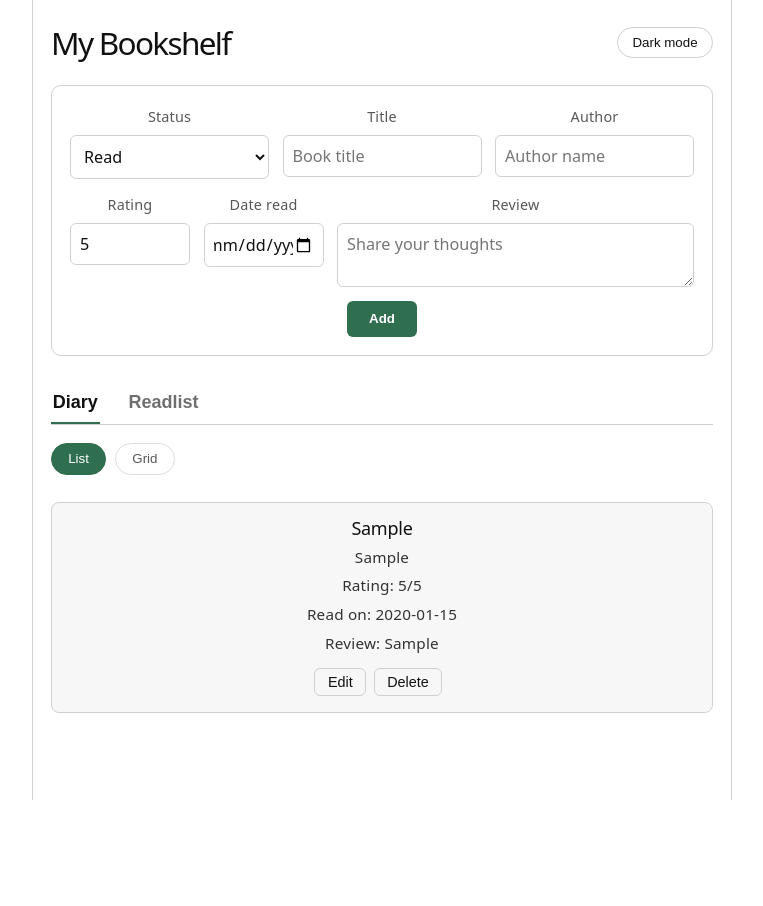
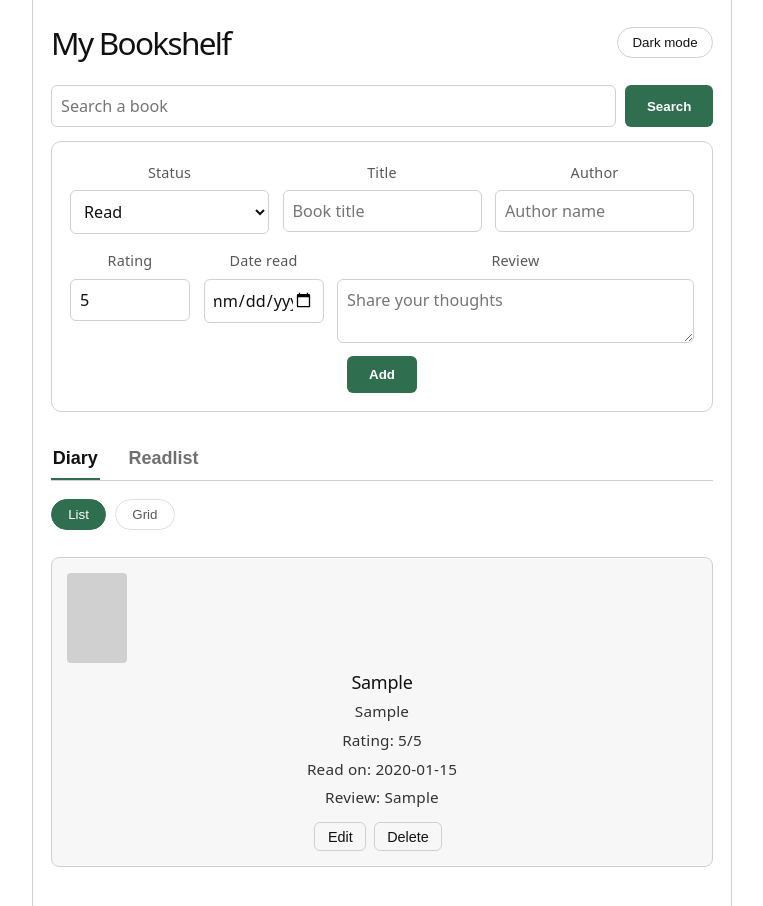
Before and after one commit to raajitha6/logs-app, a React app in the folder frontend/: page / in a window 1280 px wide. Both pictures are taken after typing "Sample", "Sample", "2020-01-15", "Sample" into the empty fields and a click on the button "Add". Shown: the top 906 px of the page, without its empty margins (258-1021 px from the left). Before the commit the page ends 800 px from the top, so only its background shows below. Built offline with nearby package versions, Linux system fonts and the light colour scheme; the HTML template or start-up script is replaced by a standard one.

Commit message:
Open Library API integration for book search and covers

```diff
--- a/frontend/src/App.css
+++ b/frontend/src/App.css
@@ -211,3 +211,62 @@ textarea {
   margin-right: 0.4rem;
   font-size: 0.8rem;
 }
+
+.search-form {
+  display: flex;
+  gap: 0.5rem;
+  margin-bottom: 0.75rem;
+}
+
+.search-form input {
+  flex: 1;
+}
+
+.search-results {
+  display: flex;
+  flex-direction: column;
+  gap: 0.4rem;
+  border: 1px solid var(--border);
+  border-radius: 8px;
+  padding: 0.5rem;
+  margin-bottom: 1.5rem;
+  max-height: 260px;
+  overflow-y: auto;
+}
+
+.search-result {
+  display: flex;
+  gap: 0.6rem;
+  align-items: center;
+  cursor: pointer;
+  padding: 0.3rem;
+  border-radius: 6px;
+}
+
+.search-result:hover {
+  background: var(--card-bg);
+}
+
+.search-result img,
+.cover-placeholder {
+  width: 32px;
+  height: 48px;
+  object-fit: cover;
+  border-radius: 3px;
+  background: var(--border);
+  flex-shrink: 0;
+}
+
+.search-error {
+  color: #d9534f;
+  font-size: 0.85rem;
+}
+
+.book-card .cover,
+.book-card .cover-placeholder {
+  width: 60px;
+  height: 90px;
+  object-fit: cover;
+  border-radius: 4px;
+  margin-bottom: 0.5rem;
+}
--- a/frontend/src/App.jsx
+++ b/frontend/src/App.jsx
@@ -38,6 +38,11 @@ function App() {
   const [shelf, setShelf] = useState("read")
   const [editingId, setEditingId] = useState(null)
   const [view, setView] = useState("list")
+  const [query, setQuery] = useState("")
+  const [results, setResults] = useState([])
+  const [searching, setSearching] = useState(false)
+  const [searchError, setSearchError] = useState("")
+  const [coverUrl, setCoverUrl] = useState("")
 
   useEffect(() => {
     document.documentElement.dataset.theme = theme
@@ -52,6 +57,7 @@ function App() {
     setReview("")
     setDateRead("")
     setStatus(shelf)
+    setCoverUrl("")
   }
 
   function handleSubmit(e) {
@@ -61,6 +67,7 @@ function App() {
       title,
       author,
       status,
+      coverUrl,
       rating: isRead ? rating : null,
       review: isRead ? review : "",
       dateRead: isRead ? dateRead : "",
@@ -86,11 +93,40 @@ function App() {
     setRating(book.rating ?? 5)
     setReview(book.review)
     setDateRead(book.dateRead)
+    setCoverUrl(book.coverUrl || "")
   }
 
   function handleMarkRead(book) {
     handleEdit(book)
     setStatus("read")
+  }
+
+  async function handleSearch(e) {
+    e.preventDefault()
+    if (!query.trim()) return
+
+    setSearching(true)
+    setSearchError("")
+
+    try {
+      const response = await fetch(`https://openlibrary.org/search.json?q=${encodeURIComponent(query)}`)
+      if (!response.ok) throw new Error("Search failed")
+      const data = await response.json()
+      setResults(data.docs.slice(0, 10))
+    } catch (err) {
+      setSearchError("Couldn't fetch results. Try again.")
+      setResults([])
+    } finally {
+      setSearching(false)
+    }
+  }
+
+  function handleSelectResult(book) {
+    setTitle(book.title)
+    setAuthor(book.author_name ? book.author_name[0] : "")
+    setCoverUrl(book.cover_i ? `https://covers.openlibrary.org/b/id/${book.cover_i}-M.jpg` : "")
+    setResults([])
+    setQuery("")
   }
 
   const shelfBooks = books
@@ -107,6 +143,32 @@ function App() {
         {theme === "light" ? "Dark mode" : "Light mode"}
       </button>
       </div>
+
+      <form onSubmit={handleSearch} className='search-form'>
+        <input value={query} onChange={(e) => setQuery(e.target.value)} placeholder='Search a book'/>
+        <button className='btn btn-primary' type='submit'>{searching? "Searching..":"Search"}</button>
+      </form>
+
+      {searchError && <p className="search-error">{searchError}</p>}
+
+      {results.length > 0 && (
+        <div className="search-results">
+          {results.map((book) => (
+            <div key={book.key} className="search-result" onClick={() => handleSelectResult(book)}>
+              {book.cover_i ? (
+                <img src={`https://covers.openlibrary.org/b/id/${book.cover_i}-S.jpg`} alt={book.title} />
+              ) : (
+                <div className="cover-placeholder" />
+              )}
+              <div>
+                <strong>{book.title}</strong>
+                <p className="dim">{book.author_name ? book.author_name[0] : "Unknown author"}</p>
+              </div>
+            </div>
+          ))}
+        </div>
+      )}
+
 
       <form onSubmit={handleSubmit} className="book-form">
 				<div className="form-row">
@@ -197,6 +259,7 @@ function App() {
             rating={book.rating}
             review={book.review}
             dateRead={book.dateRead}
+            coverUrl={book.coverUrl}
             onDelete={() => handleDelete(book.id)}
             onEdit={() => handleEdit(book)}
             onMarkRead={() => handleMarkRead(book)}
--- a/frontend/src/BookCard.jsx
+++ b/frontend/src/BookCard.jsx
@@ -1,6 +1,11 @@
-function BookCard({ title, author, status, rating, review, dateRead, onEdit, onDelete, onMarkRead }) {
+function BookCard({ title, author, status, rating, review, dateRead, coverUrl, onEdit, onDelete, onMarkRead }) {
   return (
     <div className="book-card">
+      {coverUrl ? (
+        <img src={coverUrl} alt={title} className="cover" />
+      ) : (
+        <div className="cover-placeholder" />
+      )}
       <h2>{title}</h2>
       <p>{author}</p>
       {rating !== null && <p>Rating: {rating}/5</p>}
```
